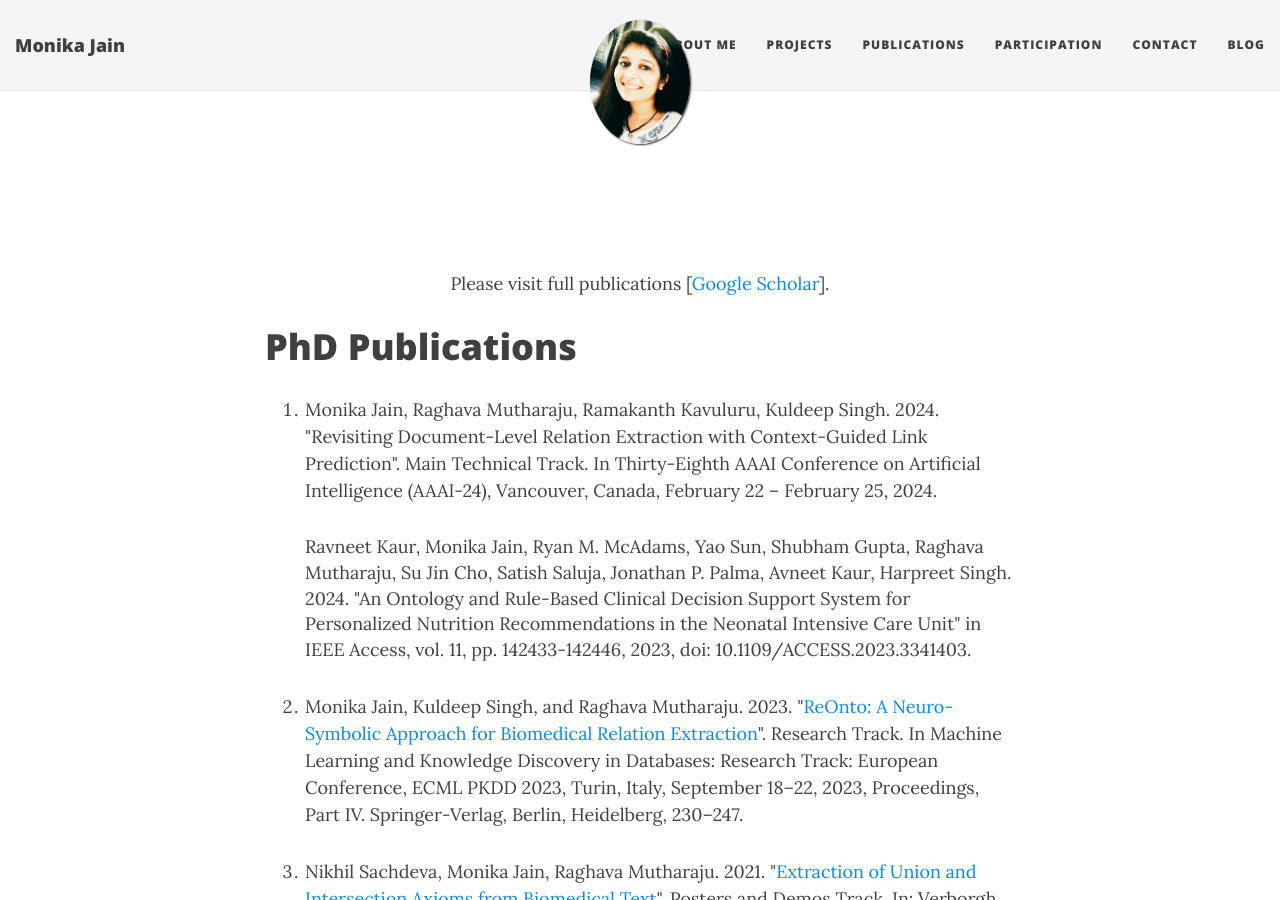
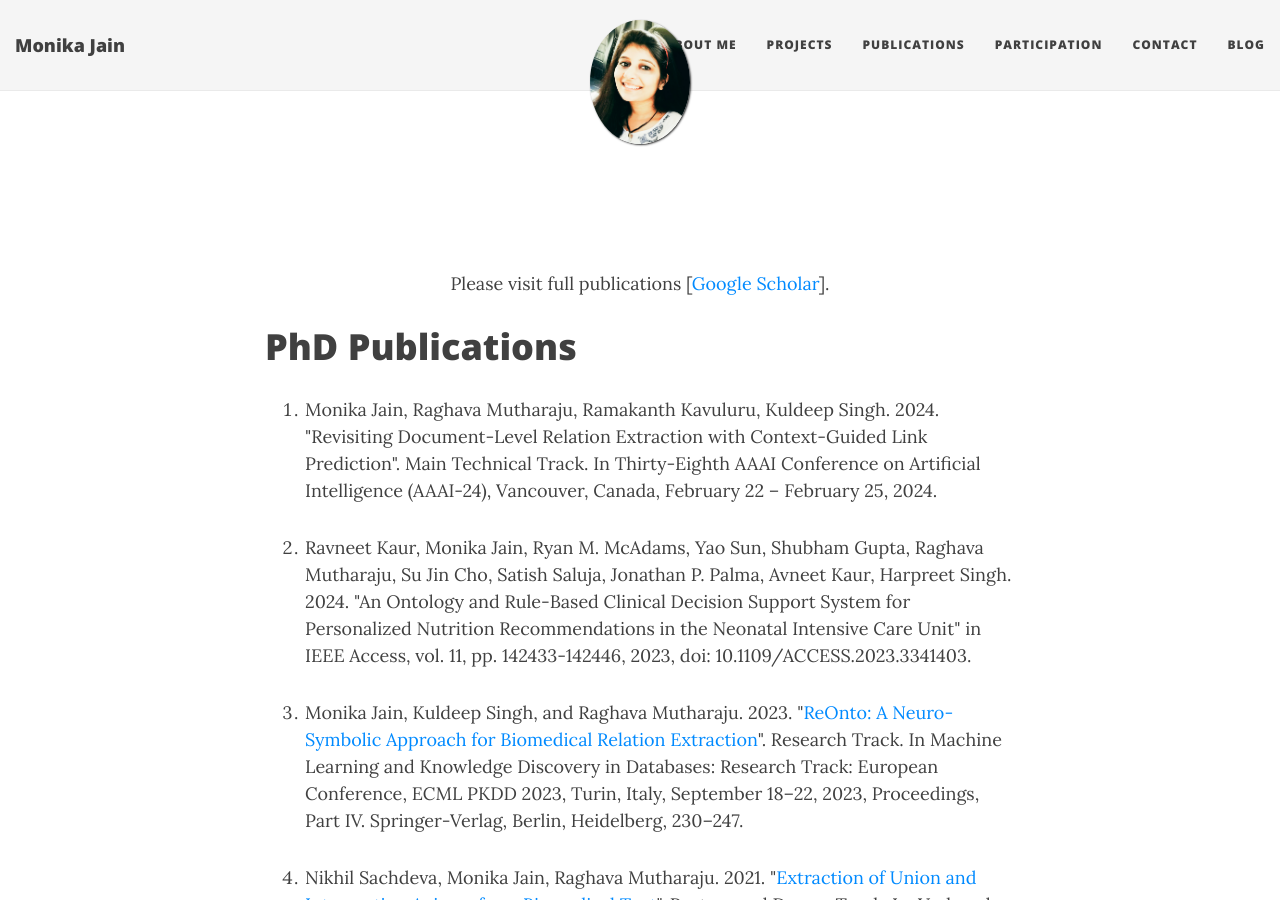
Before and after one commit to MonikaJain19/MonikaJain19.github.io, a Jekyll site: the page built from publications.md, in a window 1280 px wide and 900 px high. Built offline with Jekyll 4.4.1, drawn with Linux system fonts in a browser that asks for light colours; nearby versions of some CDN libraries.

Commit message:
Update publications.md

```diff
--- a/publications.md
+++ b/publications.md
@@ -21,8 +21,10 @@ Please visit full publications [<a href = "https://scholar.google.com/citations?
       <p>Monika Jain, Raghava Mutharaju, Ramakanth Kavuluru, Kuldeep Singh. 2024. "Revisiting Document-Level Relation Extraction with Context-Guided Link Prediction". Main Technical Track. In Thirty-Eighth AAAI Conference on Artificial Intelligence (AAAI-24), Vancouver, Canada, February 22 – February 25, 2024.</p>
     </li>
 
-    Ravneet Kaur, Monika Jain, Ryan M. McAdams, Yao Sun, Shubham Gupta, Raghava Mutharaju, Su Jin Cho, Satish Saluja, Jonathan P. Palma, Avneet Kaur,
-Harpreet Singh. 2024. "An Ontology and Rule-Based Clinical Decision Support System for Personalized Nutrition Recommendations in the Neonatal Intensive Care Unit" in IEEE Access, vol. 11, pp. 142433-142446, 2023, doi: 10.1109/ACCESS.2023.3341403.
+   <li>
+    <p>Ravneet Kaur, Monika Jain, Ryan M. McAdams, Yao Sun, Shubham Gupta, Raghava Mutharaju, Su Jin Cho, Satish Saluja, Jonathan P. Palma, Avneet Kaur,
+Harpreet Singh. 2024. "An Ontology and Rule-Based Clinical Decision Support System for Personalized Nutrition Recommendations in the Neonatal Intensive Care Unit" in IEEE Access, vol. 11, pp. 142433-142446, 2023, doi: 10.1109/ACCESS.2023.3341403.</p>
+   </li>
 
     <li>
       <p>Monika Jain, Kuldeep Singh, and Raghava Mutharaju. 2023. "<a href="https://dl.acm.org/doi/abs/10.1007/978-3-031-43421-1_14">ReOnto: A Neuro-Symbolic Approach for Biomedical Relation Extraction</a>". Research Track. In Machine Learning and Knowledge Discovery in Databases: Research Track: European Conference, ECML PKDD 2023, Turin, Italy, September 18–22, 2023, Proceedings, Part IV. Springer-Verlag, Berlin, Heidelberg, 230–247.</p>
```
